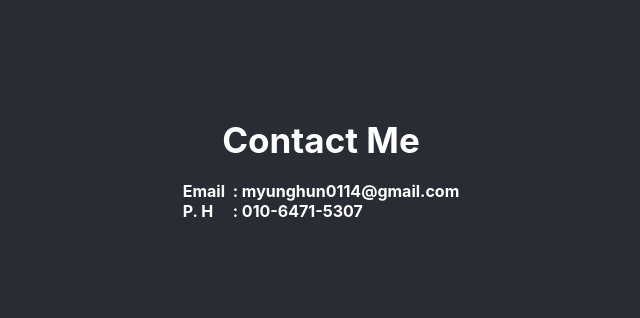
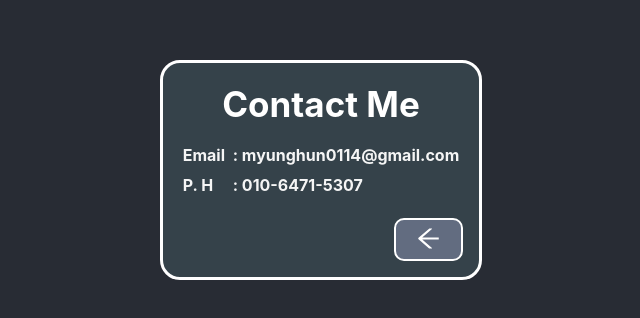
Before and after one commit to michoball/myunghun-react-project, a React (Create React App) app: page /contact in a window 1280 px wide. Shown: the part 230-548 px from the top of the page, without its empty margins (319-959 px from the left). Built offline with nearby package versions, Linux system fonts and the light colour scheme.

Commit message:
chore: fix css

```diff
--- a/src/App.css
+++ b/src/App.css
@@ -1,6 +1,5 @@
 .App {
   display: flex;
-  align-items: center;
   justify-content: center;
   background-color: #282c34;
   height: 100vh;
--- a/src/pages/Contact.css
+++ b/src/pages/Contact.css
@@ -1,10 +1,24 @@
 .contact {
   display: flex;
   flex-direction: column;
-  align-items: center;
+  justify-content: center;
 }
 
-.contact h1 {
+.contact-container {
+  position: relative;
+
+  display: flex;
+  flex-direction: column;
+  align-items: center;
+
+  height: 220px;
+  background-color: #35424a;
+  border: 3px solid #fff;
+  border-radius: 20px;
+  padding: 20px;
+}
+
+.contact-container h1 {
   margin-bottom: 20px;
   font-size: 35px;
 }
@@ -13,9 +27,30 @@
   display: flex;
   flex-direction: column;
   font-weight: bold;
+  color: whitesmoke;
+  gap: 10px;
 }
 
 .contact-info span {
   display: inline-block;
   width: 50px;
 }
+
+.contact-container .back-btn {
+  position: absolute;
+  bottom: 1rem;
+  right: 1rem;
+
+  margin-top: 20px;
+  padding: 5px 20px;
+  background-color: #626c80;
+  color: white;
+  font-size: 25px;
+  border: 2px solid white;
+  border-radius: 10px;
+  cursor: pointer;
+}
+
+.contact .back-btn :active {
+  transform: scale(0.98);
+}
--- a/src/pages/Contact.js
+++ b/src/pages/Contact.js
@@ -1,8 +1,15 @@
 import "./Contact.css";
+import { ArrowLeftOutlined } from "@ant-design/icons";
+import { useNavigate } from "react-router-dom";
 
 const Contact = () => {
+  const navigate = useNavigate();
+  const backButtonHandler = () => {
+    navigate("/");
+  };
   return (
     <div className="contact">
+      <section className="contact-container">
         <h1>Contact Me</h1>
         <div className="contact-info">
           <p>
@@ -12,6 +19,10 @@ const Contact = () => {
             <span>P. H</span>: 010-6471-5307
           </p>
         </div>
+        <button className="back-btn" onClick={backButtonHandler}>
+          <ArrowLeftOutlined />
+        </button>
+      </section>
     </div>
   );
 };
--- a/src/pages/Home.css
+++ b/src/pages/Home.css
@@ -1,11 +1,18 @@
+.home-container {
+  display: flex;
+  flex-direction: column;
+  align-items: center;
+}
+
 .card-container {
   display: flex;
   justify-content: space-between;
+  margin-top: 4rem;
 
   width: 70vw;
   max-width: 900px;
   min-width: 700px;
-  height: 65vh;
+  height: 350px;
 
   background-color: #35424a;
   border: 3px solid #fff;
@@ -16,26 +23,32 @@
 
 .card-content {
   position: relative;
-  padding: 0 10px 0 0;
+  width: 70%;
+  padding: 10px 10px 0 0;
 }
+
 .card-content article h3 {
   margin-bottom: 10px;
 }
+.card-content article p {
+  word-break: break-all;
+  font-size: 16px;
+}
 
 .card-header {
-  padding: 0 0 30px;
+  margin-bottom: 20px;
   text-align: center;
   font-size: 35px;
 }
 
 .card-content .button-container {
   position: absolute;
-  bottom: 0;
+  bottom: 10px;
   right: 10px;
 }
 
 .img-contianer {
-  padding-left: 10px;
+  padding: 10px;
   align-items: center;
 }
 
--- a/src/pages/Home.js
+++ b/src/pages/Home.js
@@ -1,9 +1,16 @@
 import "./Home.css";
 import { Button, Space } from "antd";
 import spaceComputer from "../assets/space-computer.jpg";
+import { useNavigate } from "react-router-dom";
+import CareerList from "../components/CareerList";
 
 const Home = () => {
+  const navigate = useNavigate();
+  const contactButtonHandler = () => {
+    navigate("/contact");
+  };
   return (
+    <div className="home-container">
       <div className="card-container">
         <section className="card-content">
           <header className="card-header">
@@ -12,11 +19,15 @@ const Home = () => {
           <article>
             <h3>프론트엔드 개발자 강명훈입니다.</h3>
             <p>
-            als;eijf;alsiejf;alsiejf;lasiejf;asliejf;laseijf;alseijf;lij
-            ;lasjef;iasje;lfijaselfijlij
+              als;eijf;alsiejf;alsiejf;lasiejf;asliejf;l
+              aseijf;alseijf;lij;lasjef;iasje;lfijaselfijlijasefasefasefasefasaffffffffffffffffffffffffffffffffffff
             </p>
             <Space className="button-container">
-            <Button type="primary" size="large">
+              <Button
+                type="primary"
+                size="large"
+                onClick={contactButtonHandler}
+              >
                 Contact Me
               </Button>
             </Space>
@@ -26,6 +37,9 @@ const Home = () => {
           <img src={spaceComputer} alt="spaceman-computer" />
         </section>
       </div>
+
+      <CareerList />
+    </div>
   );
 };
 
```
Lines whose indentation alone changed are shown as unchanged.
